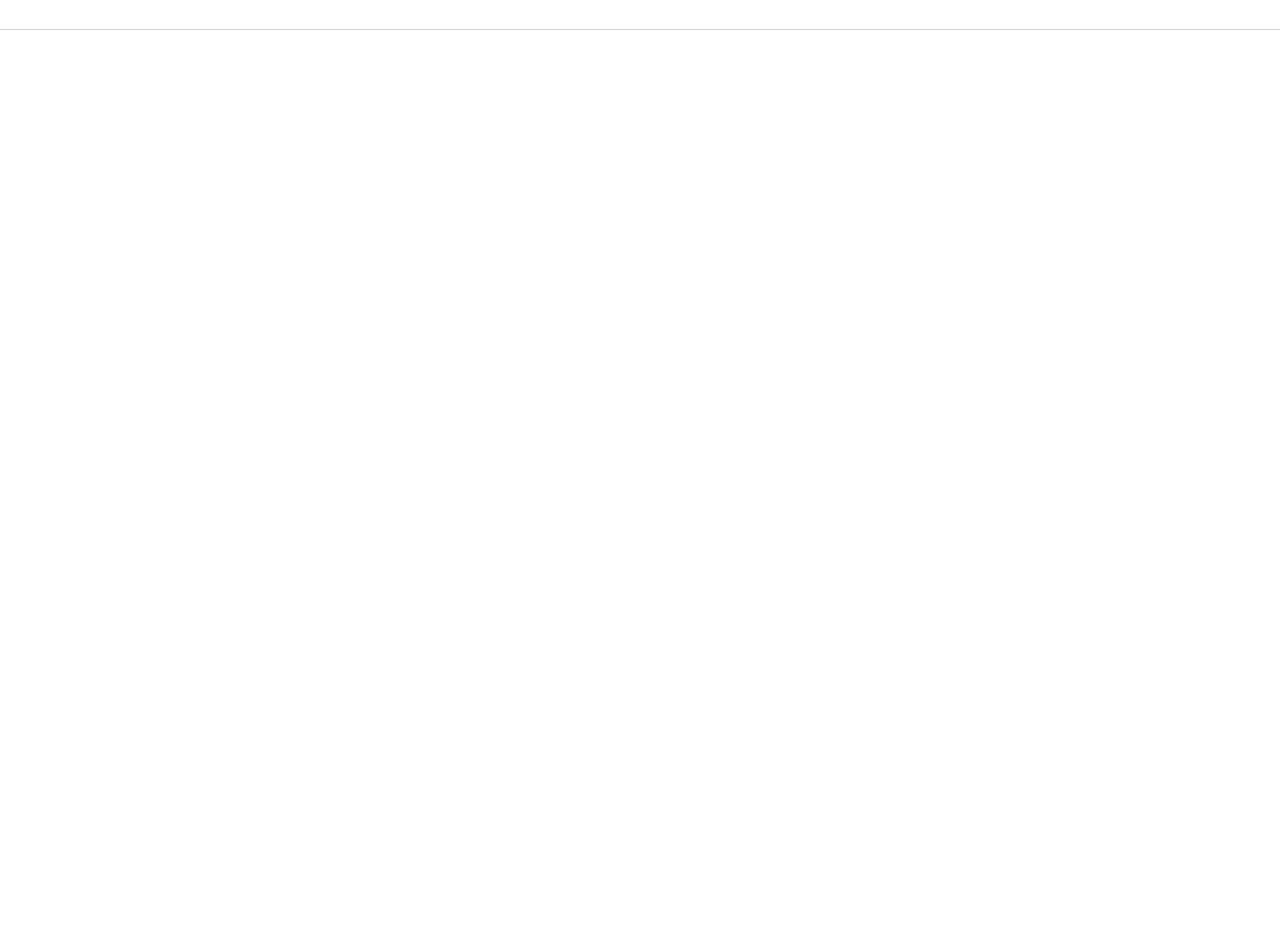
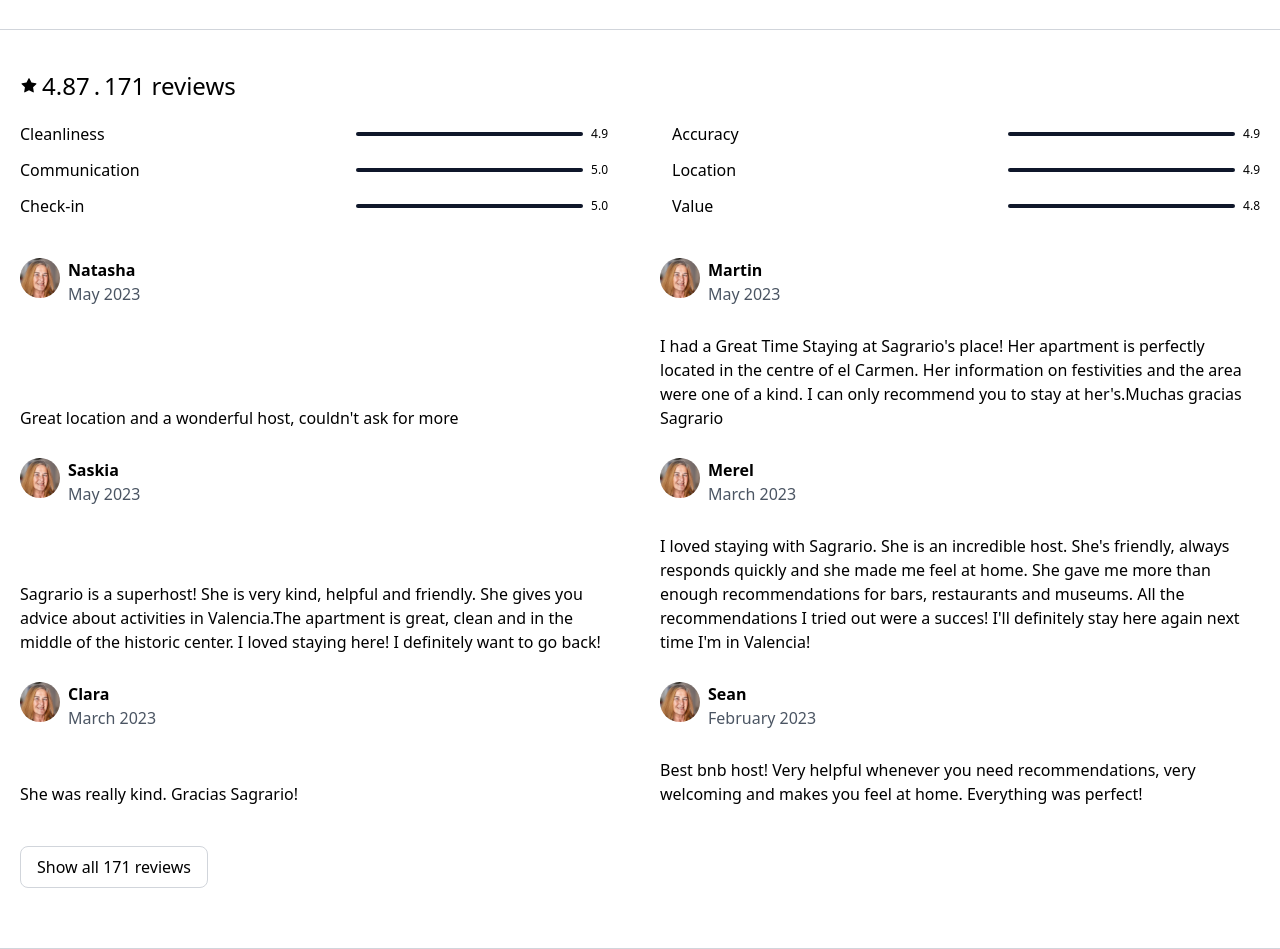
Before and after one commit to abuzafaremon/bangla-puzzle-task2, a React (Vite) app: page / in a window 1280 px wide. Shown: the part 3520-4469 px from the top of the page. Before the commit the page ends 3550 px from the top, so only its background shows below. Built offline with nearby package versions, Linux system fonts and the light colour scheme.

Commit message:
reviews section complete

```diff
--- /dev/null
+++ b/src/components/Reviews/Review.jsx
@@ -0,0 +1,22 @@
+const Review = ({ url, name, reviewDate, description }) => {
+  return (
+    <div className="border border-gray-300 sm:border-0 p-5 sm:p-0 rounded-xl min-w-[400px]">
+      <div className="flex flex-col gap-5 justify-between h-full">
+        <div className="flex gap-2 mb-2 order-last sm:order-first">
+          <div className="w-10 h-10">
+            <img className="w-full rounded-full" src={url} alt="image" />
+          </div>
+          <div>
+            <h3 className="font-semibold">{name}</h3>
+            <p className="text-gray-600">{reviewDate}</p>
+          </div>
+        </div>
+        <div className="order-first sm:order-last">
+          <p>{description}</p>
+        </div>
+      </div>
+    </div>
+  );
+};
+
+export default Review;
--- /dev/null
+++ b/src/components/Reviews/Reviews.jsx
@@ -0,0 +1,146 @@
+import { AiFillStar } from "react-icons/ai";
+import Review from "./Review";
+import img from "../../assets/images/host.png";
+
+const Reviews = () => {
+  const reviews = [
+    {
+      id: 1,
+      url: img,
+      name: "Natasha",
+      reviewDate: "May 2023",
+      description: "Great location and a wonderful host, couldn't ask for more",
+    },
+    {
+      id: 2,
+      url: img,
+      name: "Martin",
+      reviewDate: "May 2023",
+      description:
+        "I had a Great Time Staying at Sagrario's place! Her apartment is perfectly located in the centre of el Carmen. Her information on festivities and the area were one of a kind. I can only recommend you to stay at her's.Muchas gracias Sagrario",
+    },
+    {
+      id: 3,
+      url: img,
+      name: "Saskia",
+      reviewDate: "May 2023",
+      description:
+        "Sagrario is a superhost! She is very kind, helpful and friendly. She gives you advice about activities in Valencia.The apartment is great, clean and in the middle of the historic center. I loved staying here! I definitely want to go back!",
+    },
+    {
+      id: 4,
+      url: img,
+      name: "Merel",
+      reviewDate: "March 2023",
+      description:
+        "I loved staying with Sagrario. She is an incredible host. She's friendly, always responds quickly and she made me feel at home. She gave me more than enough recommendations for bars, restaurants and museums. All the recommendations I tried out were a succes! I'll definitely stay here again next time I'm in Valencia!",
+    },
+    {
+      id: 5,
+      url: img,
+      name: "Clara",
+      reviewDate: "March 2023",
+      description: "She was really kind. Gracias Sagrario!",
+    },
+    {
+      id: 6,
+      url: img,
+      name: "Sean",
+      reviewDate: "February 2023",
+      description:
+        "Best bnb host! Very helpful whenever you need recommendations, very welcoming and makes you feel at home. Everything was perfect!",
+    },
+  ];
+  return (
+    <section className="py-10 px-5 border-b border-b-gray-300">
+      <div className="container mx-auto">
+        <div>
+          <div className="flex items-center gap-1 text-2xl font-medium">
+            <AiFillStar className="text-lg" />
+            <span>4.87</span>
+            <span>.</span>
+            <span> 171 reviews</span>
+          </div>
+          <div className="hidden md:block">
+            <div className="grid grid-cols-2 gap-x-16 gap-y-3 py-5">
+              <div className="flex items-center justify-between">
+                <div className="w-full">
+                  <span>Cleanliness</span>
+                </div>
+                <div className="flex items-center gap-2 w-3/4">
+                  <div className="h-1 bg-slate-900 rounded w-full"></div>
+                  <span className="text-xs font-medium">4.9</span>
+                </div>
+              </div>
+              <div className="flex items-center justify-between">
+                <div className="w-full">
+                  <span>Accuracy</span>
+                </div>
+                <div className="flex items-center gap-2 w-3/4">
+                  <div className="h-1 bg-slate-900 rounded w-full"></div>
+                  <span className="text-xs font-medium">4.9</span>
+                </div>
+              </div>
+              <div className="flex items-center justify-between">
+                <div className="w-full">
+                  <span>Communication</span>
+                </div>
+                <div className="flex items-center gap-2 w-3/4">
+                  <div className="h-1 bg-slate-900 rounded w-full"></div>
+                  <span className="text-xs font-medium">5.0</span>
+                </div>
+              </div>
+              <div className="flex items-center justify-between">
+                <div className="w-full">
+                  <span>Location</span>
+                </div>
+                <div className="flex items-center gap-2 w-3/4">
+                  <div className="h-1 bg-slate-900 rounded w-full"></div>
+                  <span className="text-xs font-medium">4.9</span>
+                </div>
+              </div>
+              <div className="flex items-center justify-between">
+                <div className="w-full">
+                  <span>Check-in</span>
+                </div>
+                <div className="flex items-center gap-2 w-3/4">
+                  <div className="h-1 bg-slate-900 rounded w-full"></div>
+                  <span className="text-xs font-medium">5.0</span>
+                </div>
+              </div>
+              <div className="flex items-center justify-between">
+                <div className="w-full">
+                  <span>Value</span>
+                </div>
+                <div className="flex items-center gap-2 w-3/4">
+                  <div className="h-1 bg-slate-900 rounded w-full"></div>
+                  <span className="text-xs font-medium">4.8</span>
+                </div>
+              </div>
+            </div>
+          </div>
+        </div>
+        <div className="py-5 overflow-hidden">
+          <div className="flex sm:grid sm:grid-cols-1 lg:grid-cols-2 gap-5 lg:gap-x-10 lg:gap-y-7">
+            {reviews.map(({ id, url, name, reviewDate, description }) => (
+              <Review
+                key={id}
+                url={url}
+                name={name}
+                reviewDate={reviewDate}
+                description={description}
+              />
+            ))}
+          </div>
+          <div className="pt-10">
+            <button className="px-4 py-2 border border-gray-300 rounded-lg font-medium hover:bg-opacity-5 hover:bg-black">
+              Show all 171 reviews
+            </button>
+          </div>
+        </div>
+      </div>
+    </section>
+  );
+};
+
+export default Reviews;
--- a/src/pages/Home/Home.jsx
+++ b/src/pages/Home/Home.jsx
@@ -1,4 +1,5 @@
 import Header from "../../components/Header/Header";
+import Reviews from "../../components/Reviews/Reviews";
 import RoomDetails from "../../components/RoomDetails/RoomDetails";
 import Showcase from "../../components/Showcase/Showcase";
 
@@ -8,6 +9,7 @@ const Home = () => {
       <Header />
       <Showcase />
       <RoomDetails />
+      <Reviews />
     </>
   );
 };
```
